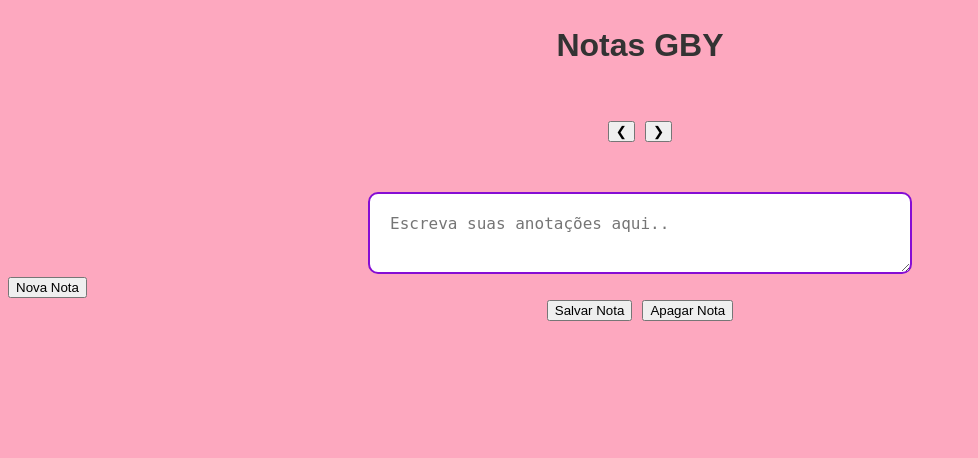
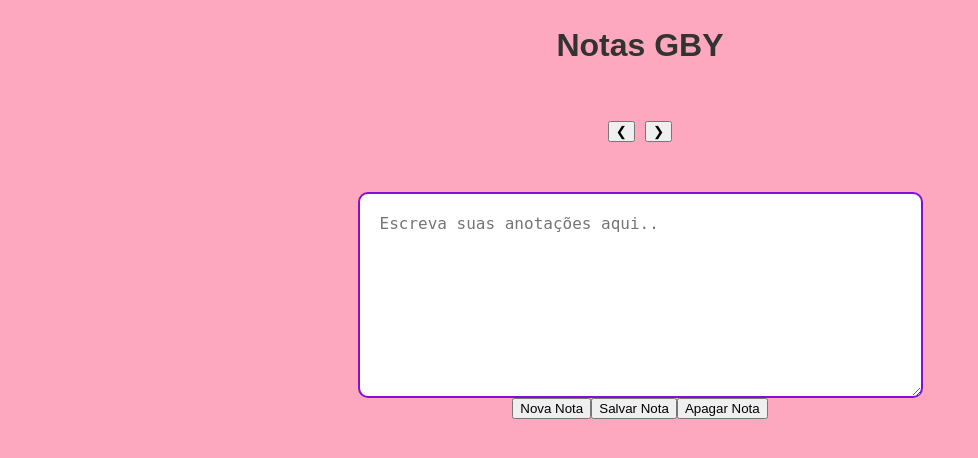
Before and after one commit to Theus07-hub/bloco-de-notas-teste-, a Flask app: page / in a window 1280 px wide. Shown: the part 91-549 px from the top of the page, without its empty margins (0-978 px from the left). Run offline with Flask 3, Linux system fonts and the light colour scheme.

Commit message:
Atualização de proporção de tamanho de caixa de texto

```diff
--- a/static/CSS/Node.css
+++ b/static/CSS/Node.css
@@ -12,12 +12,6 @@ header{
 }
 
 
-/*Css pego cópiado no MDB*/
-
-/* Icon 1 */
-
-
-/*Fim do Css pego cópiado do MDB*/
 
 nav{
     display: flex;/* Organiza os itens em linha. */
@@ -59,21 +53,15 @@ nav{
 .buttons {
     width: 100%;/* Define que a barra de botões ocupará toda a largura do elemento pai. */
     display: flex;/* Ativa o modelo Flexbox. */
-    justify-content: space-between; /* Distribui os botões criando um espaço igual entre eles (empurra para as extremidades). */
+    justify-content: center;/* Alinha o próprio grupo no centro do espaço atribuído a ele no grid/layout. */
 }
 
-#buttons-right {
-    display: flex;/* Ativa o modelo Flexbox para o grupo de botões da direita. */
-    gap: 10px;/* Cria um espaçamento de 10px entre os botões deste grupo. */
-    justify-self: center;/* Alinha o próprio grupo no centro do espaço atribuído a ele no grid/layout. */
-    flex-wrap: wrap; /* Permite que os botões quebrem para a próxima linha caso não caibam na tela. */
-}
 
 .note {
     margin: 0 auto;
     width: 50%; /* O elemento vai ocupar toda a largura disponível do container pai. */;
-    max-width: 500px; /* Define um limite máx para a largura do elemento. Não podendo ultrapassar o limite citado.*/
-    min-width: 200px;/* define um limite mínimo para a largura do elemento. Ele impede que o elemento encolha além do valor estipulado. */
+    max-width: 521px; /* Define um limite máx para a largura do elemento. Não podendo ultrapassar o limite citado.*/
+    min-width: 243px;/* define um limite mínimo para a largura do elemento. Ele impede que o elemento encolha além do valor estipulado. */
     padding: 20px;/* Serve como Respiro para o conteúdo, fazendo com que os textos/imagens ou arquivos, não fiquem colados na borda.*/
     border: 2px solid #850dd4;/* (shorthand) que define: espessura, o estilo e a cor da borda de um elemento. */
     border-radius: 10px; /* define o arredondamento dos cantos da borda de um elemento. */
--- a/static/JS/botoes.js
+++ b/static/JS/botoes.js
@@ -69,20 +69,3 @@ saveButton.addEventListener("click", saveNote);
 deleteButton.addEventListener("click", deleteNote);
 prevButton.addEventListener("click", prevNote);
 nextButton.addEventListener("click", nextNote);
-
-
-// js pego no MDB cópiado//
-document.querySelector('.first-button').addEventListener('click', function () {
-
-document.querySelector('.animated-icon1').classList.toggle('open');
-});
-document.querySelector('.second-button').addEventListener('click', function () {
-
-document.querySelector('.animated-icon2').classList.toggle('open');
-});
-document.querySelector('.third-button').addEventListener('click', function () {
-
-document.querySelector('.animated-icon3').classList.toggle('open');
-});
-
-// Fim do código copiado.//
--- a/templates/Node.html
+++ b/templates/Node.html
@@ -32,20 +32,12 @@
         </div>
     </div>
 
-    <textarea id="valInput" class="note" placeholder="Escreva suas anotações aqui.."></textarea>
+    <textarea id="valInput" class="note" placeholder="Escreva suas anotações aqui.."style="height: 162px; width: 537px;"></textarea>
 
-        <div id="notepad-container">
-            <div class="buttons">
-                <div id="buttons-left">
-                    <button id="new-note">Nova Nota</button>
-                </div>
-            </div>
-        </div>
-
-        <div id="buttons-right">
+        <div class="buttons">
+            <button id="new-note">Nova Nota</button>
             <button id="save-note">Salvar Nota</button>
-                <button id="delete-note">Apagar Nota</button>
-            </div>
+            <button id="delete-note">Apagar Nota</button>
         </div>
 
 </body>
```
